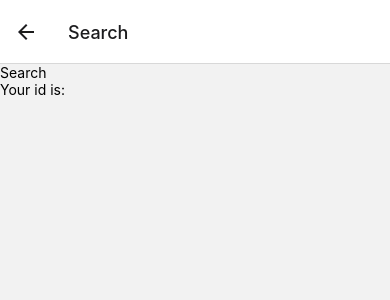
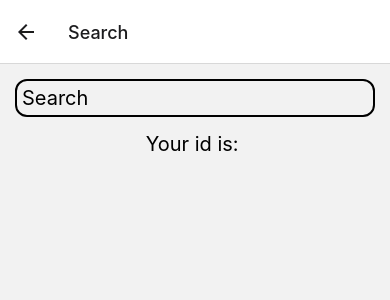
Before and after one commit to MikeTroxy/Mobile-App-Development, a React Native app: screen /Search in a window 390 px wide. Shown: the top 300 px of the page. Built offline with nearby package versions, Linux system fonts and the light colour scheme.

Commit message:
Started final styling of the assignment

```diff
--- a/App.js
+++ b/App.js
@@ -27,7 +27,7 @@ export default function App(){
                 <Stack.Screen name="Home" component={HomeScreen} />
                 <Stack.Screen name="SignUp" component={SignUpScreen} />
                 <Stack.Screen name= "Login" component={LoginScreen}/>
-                <Stack.Screen name= "HomeScreen2" component={HomeScreen2}/>
+                <Stack.Screen name= "HomeScreen2" component={HomeScreen2} options={{headerLeft: null}}/>
                 <Stack.Screen name= "Profile" component={Profile}/>
                 <Stack.Screen name= "Update" component={Update}/>
                 <Stack.Screen name= "Contacts" component={Contacts}/>
--- a/Screens/Chats.js
+++ b/Screens/Chats.js
@@ -5,7 +5,6 @@ import {
   View,
   Button,
   Alert,
-  Touchable,
   TouchableOpacity,
 } from "react-native";
 import styles from "./Stylesheet.js";
--- a/Screens/Contacts.js
+++ b/Screens/Contacts.js
@@ -112,16 +112,16 @@ export default class Contacts extends Component {
   render() {
     return (
       <View>
-        <Text>Contacts:</Text>
+        <Text style={styles.tittletext}>Contacts:</Text>
         <FlatList
           data={this.state.contacts}
           renderItem={({ item }) => {
             return (
               <View>
-                <Text>{item.first_name}</Text>
-                <Text>{item.last_name}</Text>
-                <Text>{item.email}</Text>
-                <Text>{item.user_id}</Text>
+                <Text style={styles.messagestyle}>{item.first_name}</Text>
+                <Text style={styles.messagestyle}>{item.last_name}</Text>
+                <Text style={styles.messagestyle}>{item.email}</Text>
+                <Text style={styles.messagestyle}>{item.user_id}</Text>
                 <TouchableOpacity
                   onPress={() => {
                     this.deleteContact(item.user_id);
--- a/Screens/Conversation.js
+++ b/Screens/Conversation.js
@@ -175,7 +175,7 @@ export default class Conversation extends Component {
             renderItem={({ item }) => {
               return (
                 <View>
-                  <Text>
+                  <Text style={ styles.messagestyle }>
                     {item.author.first_name}: {item.message}
                   </Text>
                   <TouchableOpacity
@@ -189,7 +189,7 @@ export default class Conversation extends Component {
                     onPress={() =>
                       this.props.navigation.navigate("Editmessage", {
                         data: item.message_id,
-                        moredata: this.state.chat_id
+                        moredata: this.state.chat_id,
                       })
                     }
                     style={styles.button}
@@ -205,14 +205,14 @@ export default class Conversation extends Component {
             placeholder="..."
             onChangeText={this.handleMessage}
             value={this.state.message}
-            style={styles.text}
+            style={styles.textinput}
           />
 
           <TouchableOpacity
             onPress={() => {
               this.Sendmessage();
             }}
-            style={styles.button}
+            style={styles.sendbutton}
           >
             <Text style={styles.text}>Send Message</Text>
           </TouchableOpacity>
--- a/Screens/Login.js
+++ b/Screens/Login.js
@@ -11,7 +11,7 @@ export default class LoginScreen extends Component {
       email: "",
       password: "",
       emailtest: "miketroxy@gmail.com",
-      passwordtest: "Password1!",
+      passwordtest: "Mike123!",
     };
   }
 
@@ -74,6 +74,7 @@ export default class LoginScreen extends Component {
 
         <TextInput
           placeholder="password..."
+          secureTextEntry
           onChangeText={this.handlePasswordInput}
           value={this.state.password}
           style={styles.text}
--- a/Screens/Profile.js
+++ b/Screens/Profile.js
@@ -49,7 +49,6 @@ export default class Profile extends Component {
     }else{
       return(
         <View>
-          <Text>Profile</Text>
           <Text style={styles.text}> First Name: {this.state.profile.first_name} </Text>
           <Text style={styles.text}> Last Name: {this.state.profile.last_name} </Text>
           <Text style={styles.text}> Email: {this.state.profile.email} </Text>
--- a/Screens/Search.js
+++ b/Screens/Search.js
@@ -132,6 +132,7 @@ export default class Search extends Component {
     return (
       <View>
         <TextInput
+          style={styles.textinput}
           placeholder="Search"
           onSubmitEditing={() => {
             this.getData();
@@ -139,7 +140,7 @@ export default class Search extends Component {
           onChangeText={this.handleSearch}
           value={this.state.search}
         />
-        <Text>Your id is: {this.state.userid}</Text>
+        <Text style={styles.tittletext} >Your id is: {this.state.userid}</Text>
         <FlatList
           data={this.state.search_results}
           renderItem={({ item }) => {
@@ -148,11 +149,13 @@ export default class Search extends Component {
             }
             else{
               return(
-                <View>
-                  <Text>{item.given_name}</Text>
-                  <Text>{item.family_name}</Text>
-                  <Text>{item.email}</Text>
-                  <Text>{item.user_id}</Text>
+                <View
+                style={styles.messagestyle}
+                >
+                  <Text style={styles.infotext}>{item.given_name}</Text>
+                  <Text style={styles.infotext}>{item.family_name}</Text>
+                  <Text style={styles.infotext}>{item.email}</Text>
+                  <Text style={styles.infotext}>{item.user_id}</Text>
                   <TouchableOpacity
                   onPress={() => {this.addContact(item.user_id)}}
                   style = {styles.button}
--- a/Screens/Stylesheet.js
+++ b/Screens/Stylesheet.js
@@ -6,11 +6,55 @@ const styles = StyleSheet.create({
         margin: 15
     },
 
+    tittletext: {
+        textAlign: 'center',
+        fontSize: 20,
+    },
+
     button: {
         margin: 15,
         backgroundColor: '#02f2de',
+        borderRadius: "12px",
         alignItems: 'center'
     },
+
+    messagestyle: {
+        border: "2px solid #3764c4",
+        borderRadius: "12px",
+        padding: "5px",
+        backgroundColor: "#e6e3e3"
+    },
+
+    messagetext: {
+        fontSize: 30,
+        margin: 15
+    },
+
+    sendbutton: {
+        margin: 15,
+        backgroundColor: '#3764c4',
+        alignItems: 'right',
+        border: "2px solid #3764c4",
+        borderRadius: "12px",
+        padding: "5px",
+    },
+
+    textinput: {
+        fontSize: 20,
+        margin: 15,
+        border: "2px solid black",
+        borderRadius: "12px",
+        padding: "5px",
+    },
+
+    infotext: {
+        fontSize: 20,
+        margin: 3
+    }
+
+
+
+
 
 })
 
--- a/Screens/Update.js
+++ b/Screens/Update.js
@@ -74,30 +74,33 @@ export default class Update extends Component {
     render(){
         return (
             <View>
-                <Text>Update Profile Information</Text>
-                <Text>First Name</Text>
+                <Text style={styles.text}>First Name:</Text>
                 <TextInput
                     value={this.state.first_name}
                     onChangeText={(val) => this.setState({"first_name": val})}
+                    style={styles.textinput}
                 />
 
-                <Text>Last Name</Text>
+                <Text style={styles.text}>Last Name:</Text>
                 <TextInput
                     value={this.state.last_name}
                     onChangeText={(val) => this.setState({"last_name": val})}
+                    style={styles.textinput}
                 />
 
-                <Text>Email</Text>
+                <Text style={styles.text}>Email:</Text>
                 <TextInput
                     value={this.state.email}
                     onChangeText={(val) => this.setState({"email": val})}
+                    style={styles.textinput}
                 />
 
-                <Text>Password</Text>
+                <Text style={styles.text}>Password:</Text>
                 <TextInput
                     value={this.state.password}
                     onChangeText={(val) => this.setState({"password": val})}
                     secureTextEntry
+                    style={styles.textinput}
                 />
 
                 <TouchableOpacity
```
